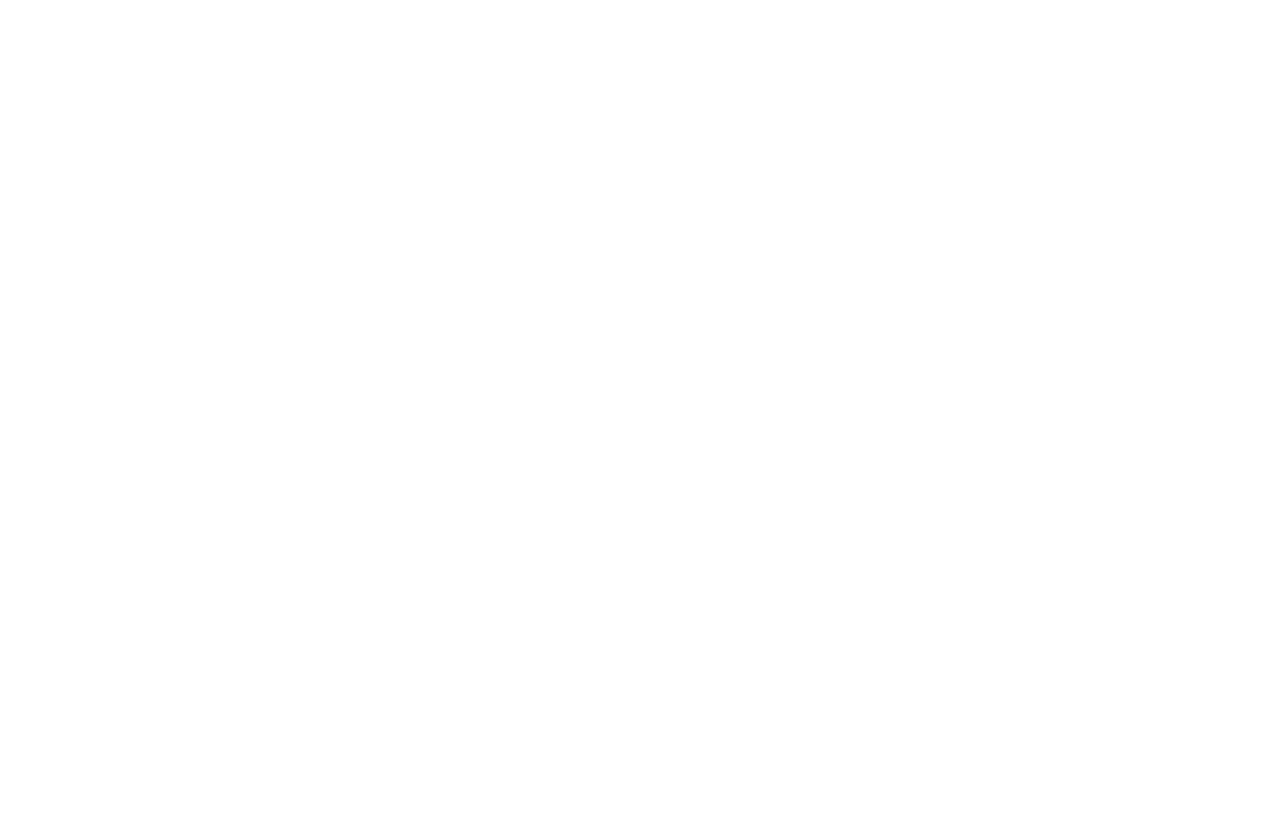
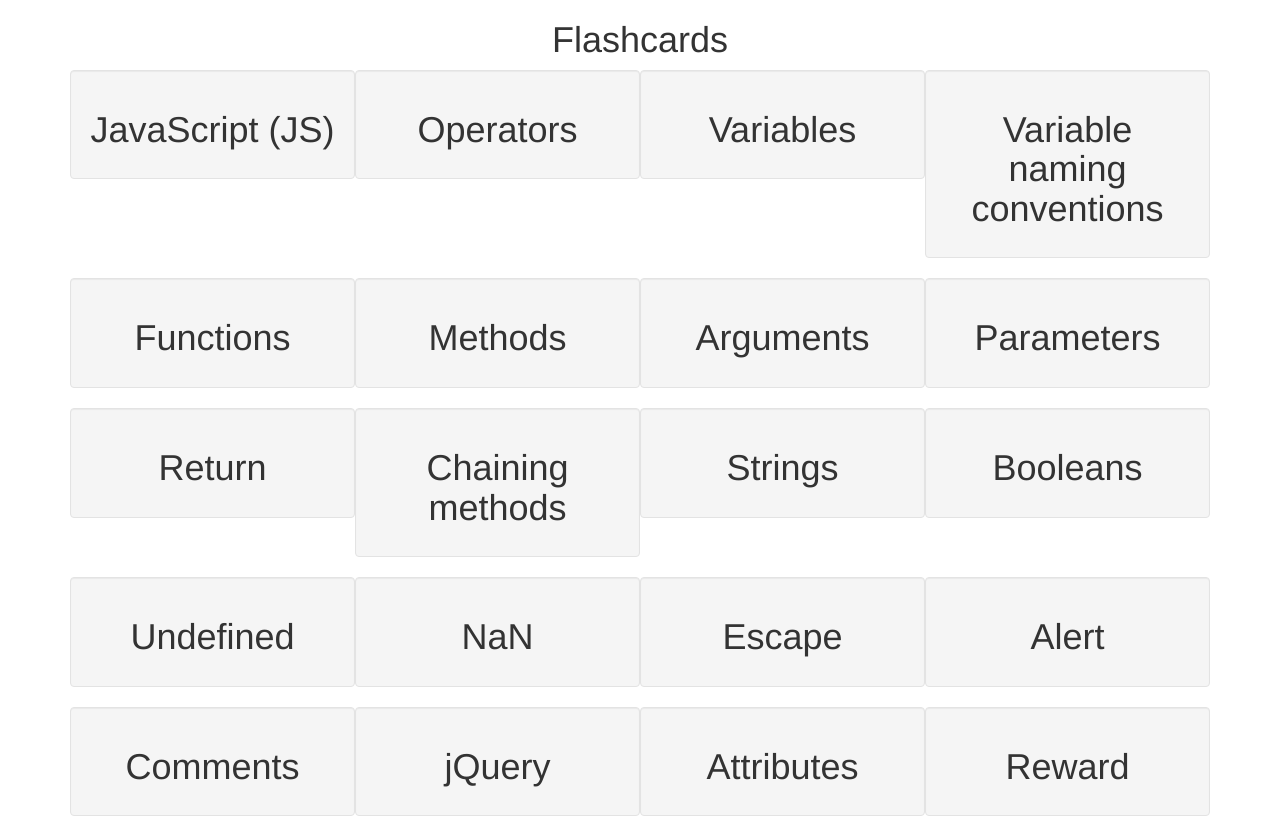
Before and after one commit to Michaela-Davis/flashcards, a plain HTML site: page index.html in a window 1280 px wide. Before the commit the page ends 800 px from the top, so only its background shows below. Drawn offline with Linux system fonts and the light colour scheme; files that its build step writes are made by us from their sources.

Commit message:
build Flashcards and add JavaScript to flip them

```diff
--- a/css/styles.css
+++ b/css/styles.css
@@ -0,0 +1,7 @@
+p {
+  display: none;
+}
+
+h1 {
+  text-align: center;
+}
--- a/index.html
+++ b/index.html
@@ -1,13 +1,122 @@
 <!DOCTYPE html>
 <html>
   <head>
-    <link href="bootstrap.min.css" rel="stylesheet" type="text/css">
+    <link href="css/bootstrap.min.css" rel="stylesheet" type="text/css">
     <link href="css/styles.css" rel="stylesheet" type="text/css">
     <script src="js/jquery-3.1.1.js"></script>
     <script src="js/scripts.js"></script>
-    <title></title>
+    <title>Flashcards</title>
   </head>
   <body>
+    <div class="container">
+      <h1>Flashcards</h1>
+      <div class="container-fluid">
+        <div class="row">
+          <div class="col-md-3 well">
+            <h1>JavaScript (JS)</h1>
+            <p>JavaScript is a programming language used to make web pages interactive.</p>
+          </div>
 
+          <div class="col-md-3 well">
+            <h1>Operators</h1>
+            <p>JavaScript is a programming language used to make web pages interactive.</p>
+          </div>
+
+          <div class="col-md-3 well">
+            <h1>Variables</h1>
+            <p>JavaScript is a programming language used to make web pages interactive.</p>
+          </div>
+
+          <div class="col-md-3 well">
+            <h1>Variable naming conventions</h1>
+            <p>JavaScript is a programming language used to make web pages interactive.</p>
+          </div>
+        </div>
+        <div class="row">
+          <div class="col-md-3 well">
+            <h1>Functions</h1>
+            <p>JavaScript is a programming language used to make web pages interactive.</p>
+          </div>
+
+          <div class="col-md-3 well">
+            <h1>Methods</h1>
+            <p>JavaScript is a programming language used to make web pages interactive.</p>
+          </div>
+
+          <div class="col-md-3 well">
+            <h1>Arguments</h1>
+            <p>JavaScript is a programming language used to make web pages interactive.</p>
+          </div>
+
+          <div class="col-md-3 well">
+            <h1>Parameters</h1>
+            <p>JavaScript is a programming language used to make web pages interactive.</p>
+          </div>
+        </div>
+        <div class="row">
+          <div class="col-md-3 well">
+            <h1>Return</h1>
+            <p>JavaScript is a programming language used to make web pages interactive.</p>
+          </div>
+
+          <div class="col-md-3 well">
+            <h1>Chaining methods</h1>
+            <p>JavaScript is a programming language used to make web pages interactive.</p>
+          </div>
+
+          <div class="col-md-3 well">
+            <h1>Strings</h1>
+            <p>JavaScript is a programming language used to make web pages interactive.</p>
+          </div>
+
+          <div class="col-md-3 well">
+            <h1>Booleans</h1>
+            <p>JavaScript is a programming language used to make web pages interactive.</p>
+          </div>
+        </div>
+        <div class="row">
+          <div class="col-md-3 well">
+            <h1>Undefined</h1>
+            <p>JavaScript is a programming language used to make web pages interactive.</p>
+          </div>
+
+          <div class="col-md-3 well">
+            <h1>NaN</h1>
+            <p>JavaScript is a programming language used to make web pages interactive.</p>
+          </div>
+
+          <div class="col-md-3 well">
+            <h1>Escape</h1>
+            <p>JavaScript is a programming language used to make web pages interactive.</p>
+          </div>
+
+          <div class="col-md-3 well">
+            <h1>Alert</h1>
+            <p>JavaScript is a programming language used to make web pages interactive.</p>
+          </div>
+        </div>
+        <div class="row">
+          <div class="col-md-3 well">
+            <h1>Comments</h1>
+            <p>JavaScript is a programming language used to make web pages interactive.</p>
+          </div>
+
+          <div class="col-md-3 well">
+            <h1>jQuery</h1>
+            <p>A JavaScript library.</p>
+          </div>
+
+          <div class="col-md-3 well">
+            <h1>Attributes</h1>
+            <p>JavaScript is a programming language used to make web pages interactive.</p>
+          </div>
+
+          <div class="col-md-3 well">
+            <h1>Reward</h1>
+            <p><img src="img/tapir.jpeg"></p>
+          </div>
+        </div>
+      </div>
+    </div>
   </body>
 </html>
--- a/js/scripts.js
+++ b/js/scripts.js
@@ -0,0 +1,5 @@
+$(function() {
+  $(".well").click(function(){
+    $(this).children().toggle();
+  });
+});
```
Also changed, not shown: img/tapir.jpeg (added).
